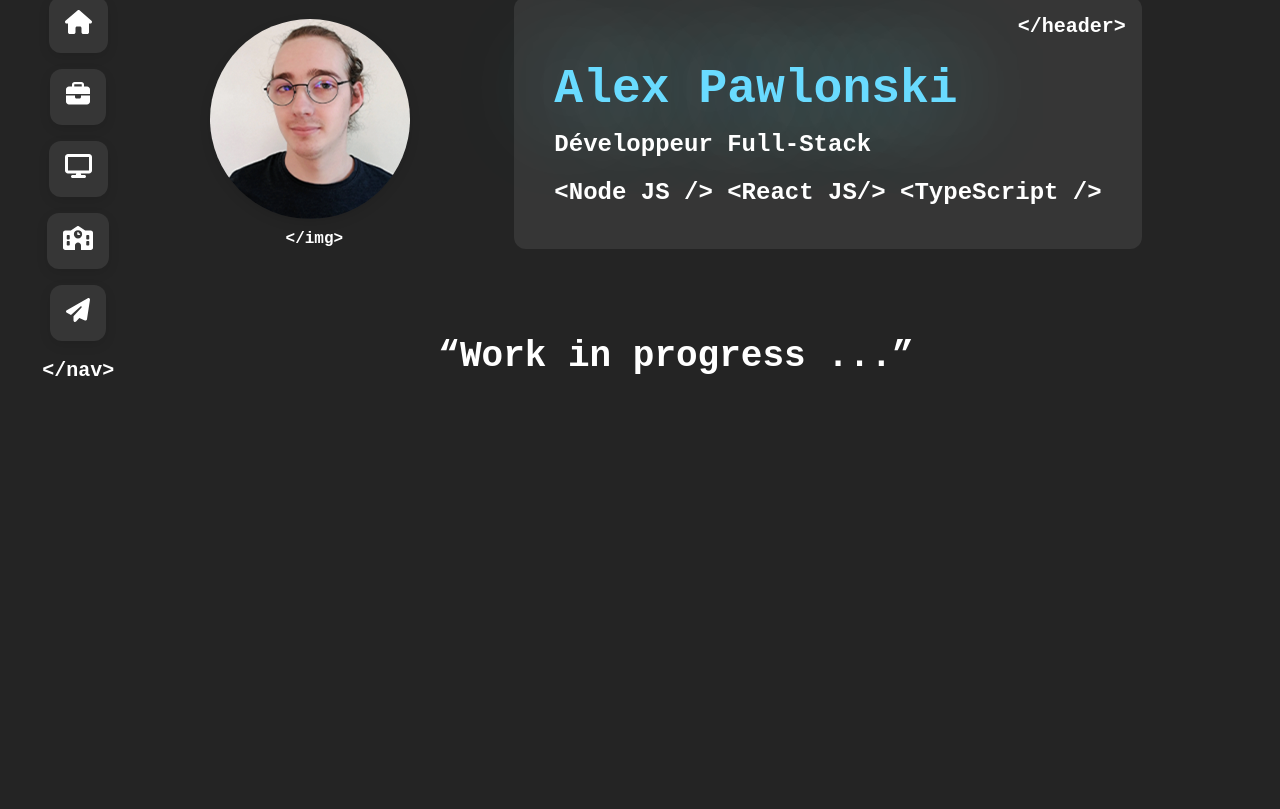
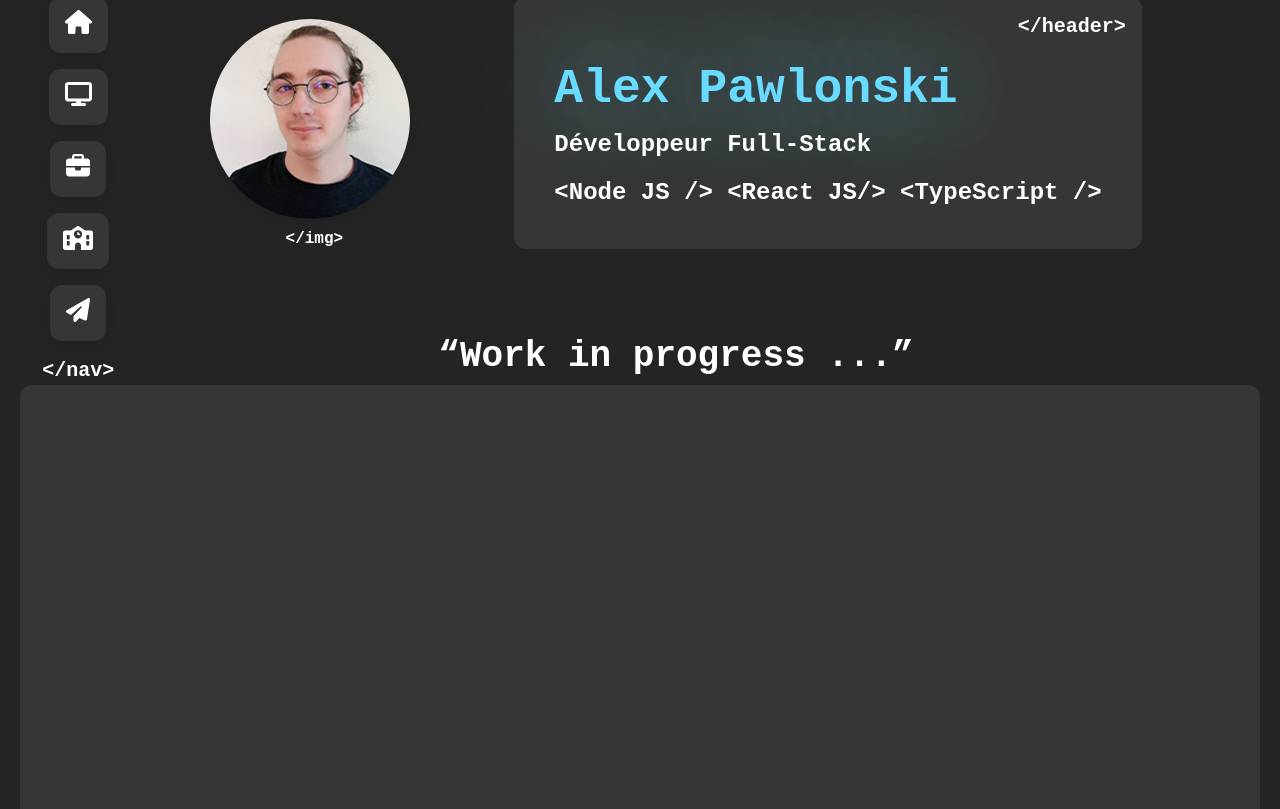
Before and after one commit to AlexPawlonski/Portfolio, a Next.js app: page / in a window 1280 px wide. Shown: the part 131-940 px from the top of the page. Before the commit the page ends 800 px from the top, so only its background shows below. Built offline with nearby package versions, Linux system fonts and the light colour scheme.

Commit message:
add fixed menu and Project section

```diff
--- a/src/app/page.tsx
+++ b/src/app/page.tsx
@@ -1,9 +1,22 @@
-import { Header, Nav } from "@components/organisms";
+"use client";
+import { Header, Nav, MenuFixed, Projects } from "@components/organisms";
 import { ProfilImg } from "@src/components/atoms";
+import { useEffect, useRef, useState } from "react";
 
 export default function Home() {
+  const myRef: any = useRef();
+  const [headerVisible, setHeaderVisible] = useState(true);
+
+  useEffect(() => {
+    const observer = new IntersectionObserver((entries) => {
+      const entry = entries[0];
+      setHeaderVisible(entry.isIntersecting);
+    });
+    observer.observe(myRef.current);
+  }, []);
+
   return (
-    <main>
+    <main id="home">
       <p className="text-end lg:text-xl">{`</body>`}</p>
       <section className="flex flex-col gap-4 lg:gap-0 items-center lg:justify-center lg:flex-row-reverse lg:mt-20">
         <div className="flex flex-col items-center gap-4 lg:gap-20 lg:mx-20 xl:mx-24">
@@ -15,6 +28,9 @@ export default function Home() {
         </div>
         <Nav />
       </section>
+      <span ref={myRef} id="scrollPoint"></span>
+      {!headerVisible && <MenuFixed />}
+      <Projects />
     </main>
   );
 }
--- a/src/components/atoms/NavItem.tsx
+++ b/src/components/atoms/NavItem.tsx
@@ -6,11 +6,11 @@ interface Props {
 
 export default function ProfilImg({ id, onClick, icon }: Props) {
   return (
-    <li
+    <a
+      href={`#${id}`}
       className="bg-grey-light rounded-xl py-3 px-4 text-2xl boxShadowsLite cursor-pointer transform transition-all hover:scale-110"
-      onClick={() => onClick(id)}
     >
       {icon}
-    </li>
+    </a>
   );
 }
--- /dev/null
+++ b/src/components/organisms/MenuFixed.tsx
@@ -0,0 +1,12 @@
+import { Header, Nav } from ".";
+import { ProfilImg } from "../atoms";
+
+export default function MenuFixed() {
+  return (
+    <section className="flex flex-col items-center  fixed top-4 left-3">
+      <ProfilImg size="w-20" />
+      {/* <Header /> */}
+      <Nav forceVertical={true} />
+    </section>
+  );
+}
--- a/src/components/organisms/Nav.tsx
+++ b/src/components/organisms/Nav.tsx
@@ -6,27 +6,54 @@ import {
   faDisplay,
   faSchool,
   faPaperPlane,
+  faChevronDown,
 } from "@fortawesome/free-solid-svg-icons";
 import { FontAwesomeIcon } from "@fortawesome/react-fontawesome";
+import { classNames } from "@src/utils";
+import { useState } from "react";
 
-export default function Nav() {
+interface Props {
+  forceVertical?: boolean;
+}
+
+export default function Nav({ forceVertical = false }: Props) {
+  const [isOpen, setIsOpen] = useState(false);
+
   return (
     <nav className="flex items-center flex-col gap-4">
-      <ul className="flex lg:flex-col items-center gap-4">
+      {forceVertical && (
+        <div
+          className={classNames(
+            "transform transition-all",
+            isOpen && "rotate-180"
+          )}
+          onClick={() => setIsOpen((old) => !old)}
+        >
+          <FontAwesomeIcon icon={faChevronDown} className="text-xl mt-2" />
+        </div>
+      )}
+      {(!forceVertical || isOpen) && (
+        <>
+          <ul
+            className={classNames(
+              forceVertical ? "flex-col lg:flex-row" : "lg:flex-col",
+              "flex items-center gap-4"
+            )}
+          >
             <NavItem
               id={"home"}
               onClick={(id) => console.log(id)}
               icon={<FontAwesomeIcon icon={faHome} />}
             />
             <NavItem
+              id={"projects"}
+              onClick={(id) => console.log(id)}
+              icon={<FontAwesomeIcon icon={faDisplay} />}
+            />
+            <NavItem
               id={"work"}
               onClick={(id) => console.log(id)}
               icon={<FontAwesomeIcon icon={faBriefcase} />}
-        />
-        <NavItem
-          id={"Project"}
-          onClick={(id) => console.log(id)}
-          icon={<FontAwesomeIcon icon={faDisplay} />}
             />
             <NavItem
               id={"scool"}
@@ -40,6 +67,8 @@ export default function Nav() {
             />
           </ul>
           <p className="text-center lg:text-xl">{`</nav>`}</p>
+        </>
+      )}
     </nav>
   );
 }
--- /dev/null
+++ b/src/components/organisms/Projects.tsx
@@ -0,0 +1,3 @@
+export default function Projects() {
+  return <section id="projects" className="bg-grey-light rounded-xl h-[1000px]"></section>;
+}
--- a/src/components/organisms/index.ts
+++ b/src/components/organisms/index.ts
@@ -1,4 +1,6 @@
 import Header from "./Header";
 import Nav from "./Nav";
+import MenuFixed from "./MenuFixed";
+import Projects from "./Projects";
 
-export { Header, Nav };
+export { Header, Nav, Projects, MenuFixed };
--- /dev/null
+++ b/src/utils.ts
@@ -0,0 +1,3 @@
+export function classNames(..._class: (false | null | undefined | string)[]): string {
+  return _class.filter(Boolean).join(" ");
+}
--- a/tsconfig.json
+++ b/tsconfig.json
@@ -23,7 +23,7 @@
       "@src/*": ["src/*"],
       "@styles/*": ["src/styles/*"],
       "@components/*": ["src/components/*"],
-      "@utils/*": ["src/utils/*"],
+      "@utils/*": ["src/utils*"],
       "@interface/*": ["src/interface/*"]
     }
   },
```
Lines whose indentation alone changed are shown as unchanged.
